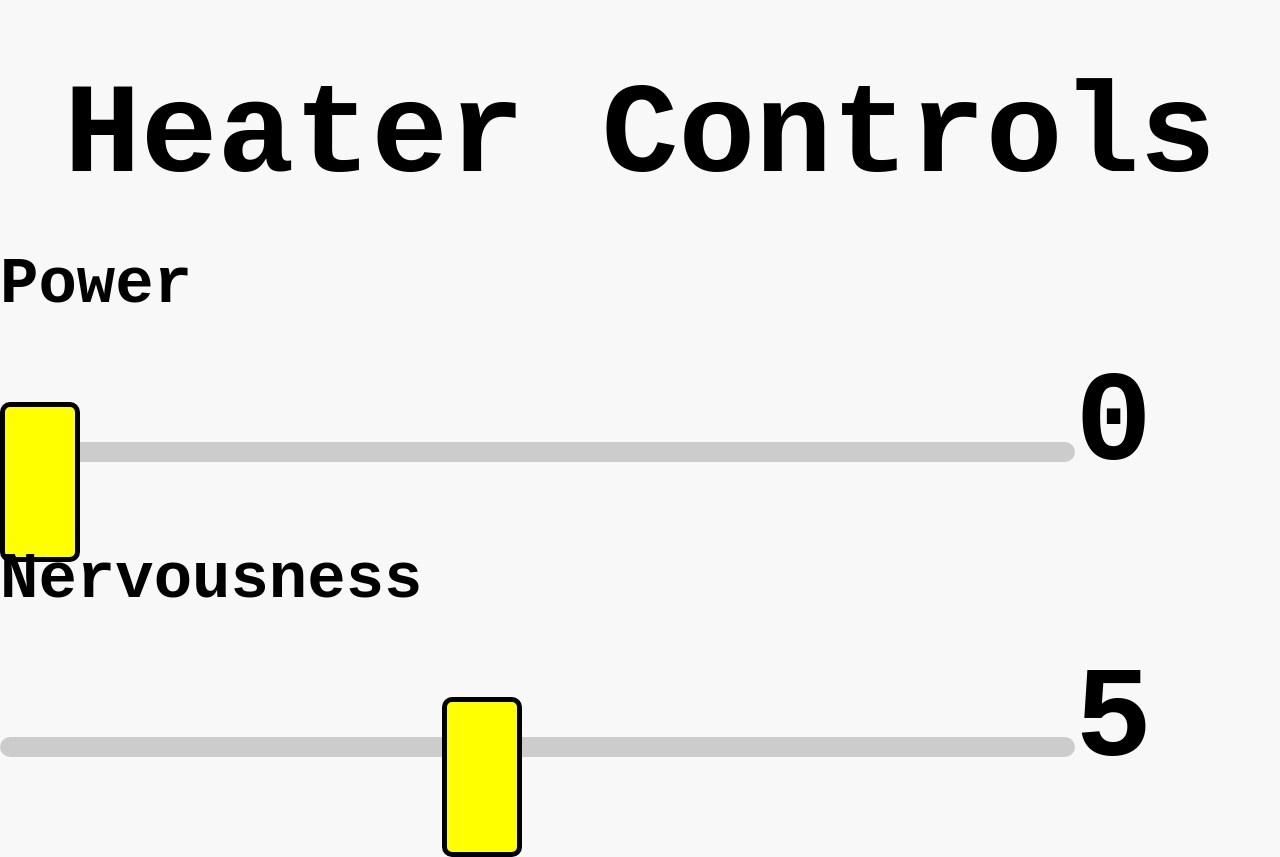
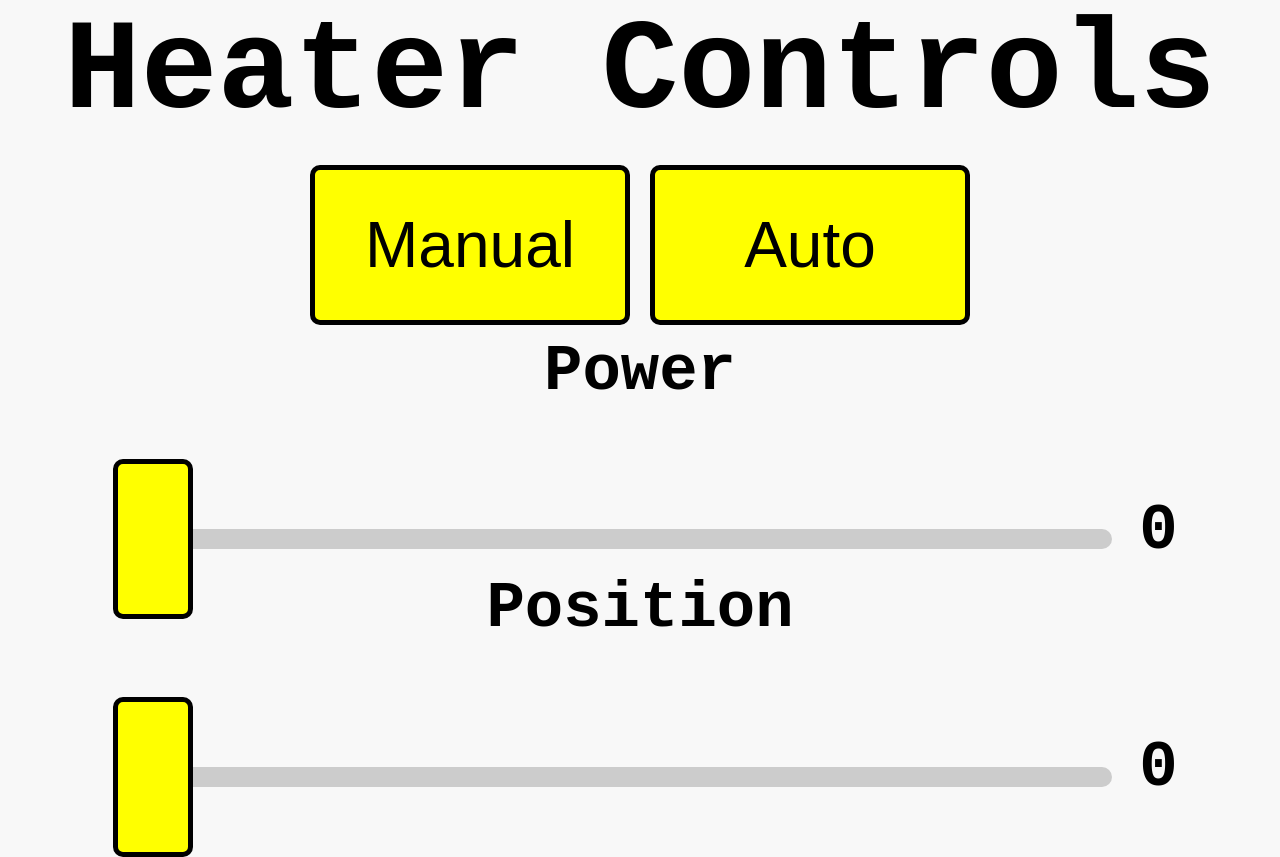
Before and after one commit to JPRijstenbil/HeatTracker, a Flask app: page / in a window 1280 px wide. Run offline with Flask 3, Linux system fonts and the light colour scheme; parts of the project's set-up code (start-up, migrations or seed data) failed here and were passed over; some libraries are stand-ins or nearby versions.

Commit message:
first commit

```diff
--- a/main.py
+++ b/main.py
@@ -1,3 +1,5 @@
+#!/usr/bin/env python3
+
 from flask import Flask, render_template
 from flask_socketio import SocketIO, emit
 import threading
@@ -12,22 +14,26 @@ actuator = Actuator()
 
 app = Flask(__name__)
 app.config['SECRET_KEY'] = 'secret!'
-socketio = SocketIO(app)
+socketio = SocketIO(app, ping_timeout=60, ping_interval=25)
 
-powerlevel = 0
+updated_movement = False
+cond = threading.Condition()
 
 def main():
-    detector_thread = threading.Thread(target=detector.run)
-    actuator_thread = threading.Thread(target=actuator.run, args=(detector.q,))
+    detector_thread = threading.Thread(target=detector.run, args=(cond, updated_movement,))
+    actuator_thread = threading.Thread(target=actuator.run, args=(detector.q, cond, updated_movement,))
     app_thread = threading.Thread(target=run_socketio)
+    # info_thread = threading.Thread(target=emit_info) #, args=(actuator.pos_queue,))
 
     app_thread.start()
     detector_thread.start()
     actuator_thread.start()
+    # info_thread.start()
 
     detector_thread.join()
     actuator_thread.join()
     app_thread.join()
+    # info_thread.join()
 
 @app.route('/')
 def index():
@@ -39,8 +45,33 @@ def update_power(data):
     heater.set_power(powerlevel)
     emit('power_updated', {'value': str(powerlevel)}, broadcast=True)
 
+@socketio.on('update_position')
+def update_position(data):
+    manual_position = int(data['value'])
+    actuator.manual_position = manual_position # in degrees
+    emit('position_updated', {'value': str(manual_position)}, broadcast=True)
+
+@socketio.on('select-mode')
+def select_mode(data):
+    actuator.mode = int(data['value'])
+    emit('mode-updated', {'value': str(actuator.mode)}, broadcast=True)
+
+def init_values():
+    emit('mode-updated', {'value': str(actuator.mode)}, broadcast=True)
+    emit('power_updated', {'value': str(heater.powerlevel)}, broadcast=True)
+    emit('position_updated', {'value': str(int(actuator.manual_position))}, broadcast=True)
+
 def run_socketio():
-    socketio.run(app, host='0.0.0.0', port=5000)
+    socketio.run(app, host='0.0.0.0', port=5000) #, debug=False, use_reloader=False, log_output=False)
+    print('init values')
+    init_values()
+
+# def emit_info(): #(pos_queue):
+#     while True:
+#         actuator_pos = int(actuator.pos_queue.get())
+#         # heater_info = heater.pow_queue
+#         socketio.emit('position_updated', {'value': str(actuator_pos)})
+
 
 if __name__ == '__main__':
     main()
--- a/motion_detector.py
+++ b/motion_detector.py
@@ -18,7 +18,7 @@ class MotionDetector(io.BytesIO):
         self.init_camera()
         self.q = queue.Queue()
 
-    def run(self):
+    def run(self, cond, shared_data):
         try:
             self.camera.start_recording(self, format='mjpeg', quality=30)
             self.camera.wait_recording(100)
--- a/templates/index.html
+++ b/templates/index.html
@@ -19,9 +19,9 @@
 
         .title {
             font-size: 4em;
-        margin-top: 5%;
             font-weight: bold;
             text-align: center;
+            font-family: "Courier New", Courier, monospace;
         }
 
         .slider {
@@ -30,6 +30,7 @@
             font-weight: bold;
             font-size: 2em;
             height: 80px;
+            text-align: center;
         }
 
         .slider-container {
@@ -38,7 +39,7 @@
             justify-content: center;
             align-items: center;
             width: 100%;
-        height: 50%;
+            height: 30%;
         }
 
         .slider-container div {
@@ -47,34 +48,35 @@
             font-weight: bold;
             font-size: 2em;
             display: flex;
-        justify-content: space-between;
+            /* justify-content: space-between; */
+            justify-content: center;
             align-items: center;
         }
 
         .slider-container span {
-        font-size: 2em;
+            visibility: none;
+            font-size: 1em;
             font-weight: bold;
-        margin-right: 1em;
+            margin-right: 8%;
+            margin-left: 2%;
+            margin-top: 3%;
         }
 
         .slider input[type="range"] {
             -webkit-appearance: none;
-        height: 80px;
             background-color: transparent;
-        margin: 0;
             width: 100%;
         }
 
         .slider input[type="range"]::-webkit-slider-thumb {
             -webkit-appearance: none;
             background-color: #fff;
-        border: none;
             height: 160px;
             width: 80px;
             border-radius: 10px;
             background-color: yellow;
             border: 5px solid black;
-        margin-top: -40px;
+            margin-top: -70px;
         }
 
         .slider input[type="range"]::-webkit-slider-runnable-track {
@@ -84,11 +86,31 @@
             background-color: #ccc;
             border-radius: 10px;
             margin-top: 5%;
+            margin-left: 10%;
+            justify-content: center;
         }
 
         .slider-value {
             font-family: "Courier New", Courier, monospace;
+            font-size: 1em;
+        }
+
+        .button-container {
+            display: flex;
+            justify-content: center;
+            margin-top: 20px; /* Adjust margin as needed */
+        }
+
+        /* Style for individual button */
+        .button {
             font-size: 2em;
+            margin: 0 10px; /* Adjust margin between buttons as needed */
+            height: 160px;
+            width: 320px;
+            border: 5px solid black;
+            background-color: yellow;
+            cursor: pointer;
+            border-radius: 10px;
         }
 
     </style>
@@ -96,34 +118,59 @@
         document.addEventListener('DOMContentLoaded', () => {
             const socket = io.connect('http://' + document.domain + ':' + location.port);
 
-            const nervousnessSlider = document.getElementById('nervousness-slider');
-            nervousnessSlider.oninput = () => {
-                socket.emit('update_nervousness', { value: nervousnessSlider.value });
+            const positionSlider = document.getElementById('position-slider');
+            const positionValue = document.getElementById('position-value');
+            const powerSlider = document.getElementById('power-slider');
+            const powerValue = document.getElementById('power-value');
+            const buttonManual= document.getElementById('button-manual');
+            const buttonAuto = document.getElementById('button-auto');
+
+            // Sending
+            positionSlider.oninput = () => {
+                socket.emit('update_position', { value: positionSlider.value });
             };
 
-            const powerSlider = document.getElementById('power-slider');
             powerSlider.oninput = () => {
                 socket.emit('update_power', { value: powerSlider.value });
             };
 
-            socket.on('gpio_toggled', data => {
-                document.querySelector('#toggle-button').textContent = data.state ? 'Turn off' : 'Turn on';
+            buttonManual.addEventListener('click', () => {
+                socket.emit('select-mode', {value: 0});
             });
 
-            socket.on('nervousness_updated', data => {
-                nervousnessSlider.value = data.value;
-                document.getElementById('nervousness-value').textContent = data.value;
+            buttonAuto.addEventListener('click', () => {
+                socket.emit('select-mode', {value: 1});
+            });
+
+            // Receiving
+            socket.on('position_updated', data => {
+                positionSlider.value = data.value;
+                positionValue.textContent = data.value;
             });
 
             socket.on('power_updated', data => {
                 powerSlider.value = data.value;
-                document.getElementById('power-value').textContent = data.value;
+                powerValue.textContent = data.value;
+            });
+
+            socket.on('mode-updated', data => {
+                if (data.value == 0) {
+                    buttonManual.style.borderWidth = '10px';
+                    buttonAuto.style.borderWidth = '5px';
+                } else if (data.value == 1) {
+                    buttonManual.style.borderWidth = `5px`;
+                    buttonAuto.style.borderWidth = `10px`;
+                }
             });
         });
     </script>
 </head>
 <body>
     <div class="title">Heater Controls</div>
+    <div class="button-container">
+        <button class="button" id="button-manual">Manual</button>
+        <button class="button" id="button-auto">Auto</button>
+    </div>
     <div class="slider-container">
         <div>Power</div>
         <div class="slider">
@@ -132,10 +179,10 @@
         </div>
     </div>
     <div class="slider-container">
-        <div>Nervousness</div>
+        <div>Position</div>
         <div class="slider">
-            <input type="range" id="nervousness-slider" min="1" max="10" value="5">
-            <span id="nervousness-value">5</span>
+            <input type="range" id="position-slider" min="0" max="180" value="0">
+            <span id="position-value">0</span>
         </div>
     </div>
 </body>
```
Also changed, not shown: actuator.py (+62 -22 lines), settings.py (+5 -4 lines), test.py (added). Lines whose indentation alone changed are shown as unchanged.
